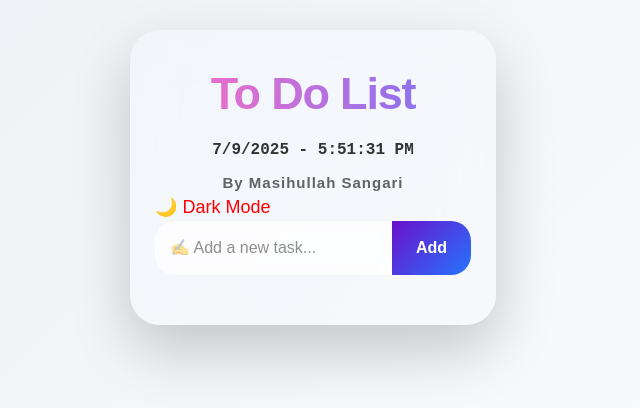
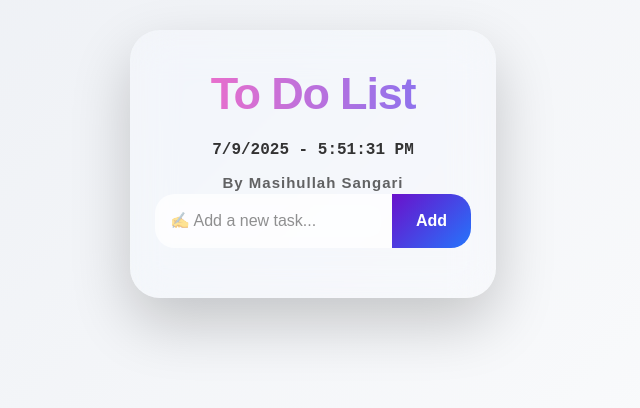
Before and after one commit to BilalSangari/Practice, a React (Vite) app: page / in a window 1280 px wide. Shown: the top 408 px of the page, without its empty margins (327-967 px from the left). Built offline with nearby package versions, Linux system fonts and the light colour scheme.

Commit message:
some more changes in Todo

```diff
--- a/src/projects/Todo/Todo.jsx
+++ b/src/projects/Todo/Todo.jsx
@@ -7,8 +7,8 @@ import { AnimatePresence, motion } from "framer-motion";
 
 export const Todo = () => {
   const [task, setTask] = useState([]);
-  const [theme, setTheme] = useState("light"); // ✅ theme state
 
+  // ✅ handle form submit here
   const handleFormSubmit = (inputValue) => {
     if (!inputValue) return;
     if (task.some((t) => t.text === inputValue)) return;
@@ -17,48 +17,35 @@ export const Todo = () => {
   };
 
   const handleDeleteTodo = (value) => {
-    setTask((prev) => prev.filter((curTask) => curTask.text !== value));
+    const updatedTask = task.filter((curTask) => curTask.text !== value);
+    setTask(updatedTask);
   };
 
   const handleToggleComplete = (value) => {
-    setTask((prev) =>
-      prev.map((curTask) =>
-        curTask.text === value
-          ? { ...curTask, completed: !curTask.completed }
-          : curTask
-      )
+    const updatedTask = task.map((curTask) =>
+      curTask.text === value
+        ? { ...curTask, completed: !curTask.completed }
+        : curTask
     );
+    setTask(updatedTask);
   };
 
   const handleClearButton = () => {
     setTask([]);
   };
 
-  // ✅ Toggle theme
-  const toggleTheme = () => {
-    setTheme((prev) => (prev === "light" ? "dark" : "light"));
-  };
-
   return (
-    <section className={`todo-container ${theme}`}>
+    <section className="todo-container">
       <header>
         <h1>To Do List</h1>
         <TodoDate />
         <p className="author">By Masihullah Sangari</p>
-
-        {/* ✅ Theme Toggle Button */}
-        <motion.button
-          className="theme-toggle"
-          onClick={toggleTheme}
-          whileHover={{ scale: 1.1 }}
-          whileTap={{ scale: 0.9 }}
-        >
-          {theme === "light" ? "🌙 Dark Mode" : "🌞 Light Mode"}
-        </motion.button>
       </header>
 
+      {/* ✅ Input form */}
       <TodoForm onFormSubmit={handleFormSubmit} />
 
+      {/* ✅ Todo List with animations */}
       <section className="myUnOrdList">
         <ul>
           <AnimatePresence>
@@ -82,6 +69,7 @@ export const Todo = () => {
         </ul>
       </section>
 
+      {/* ✅ Clear button */}
       {task.length > 0 && (
         <motion.button
           className="clear-btn"
```
